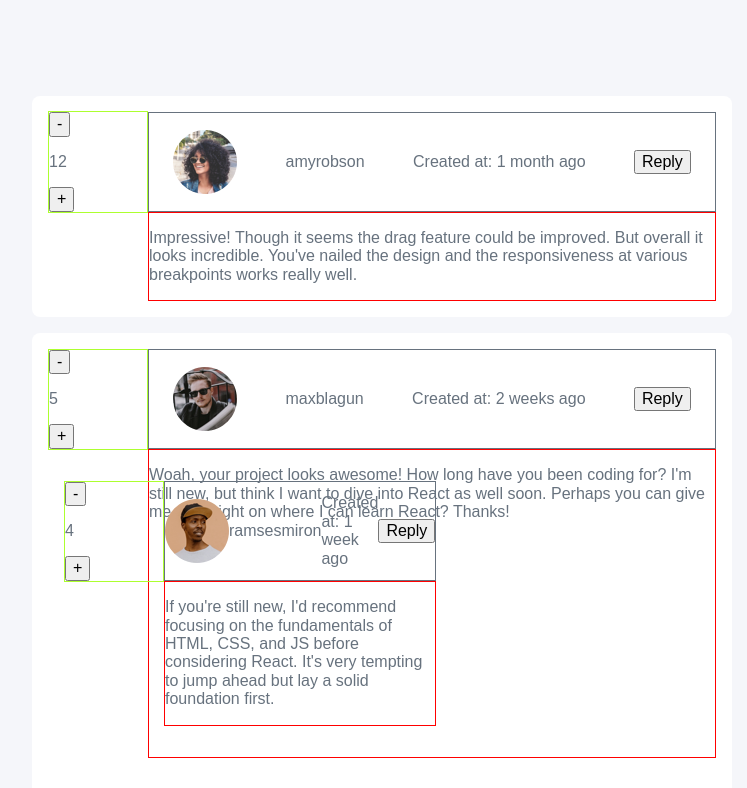
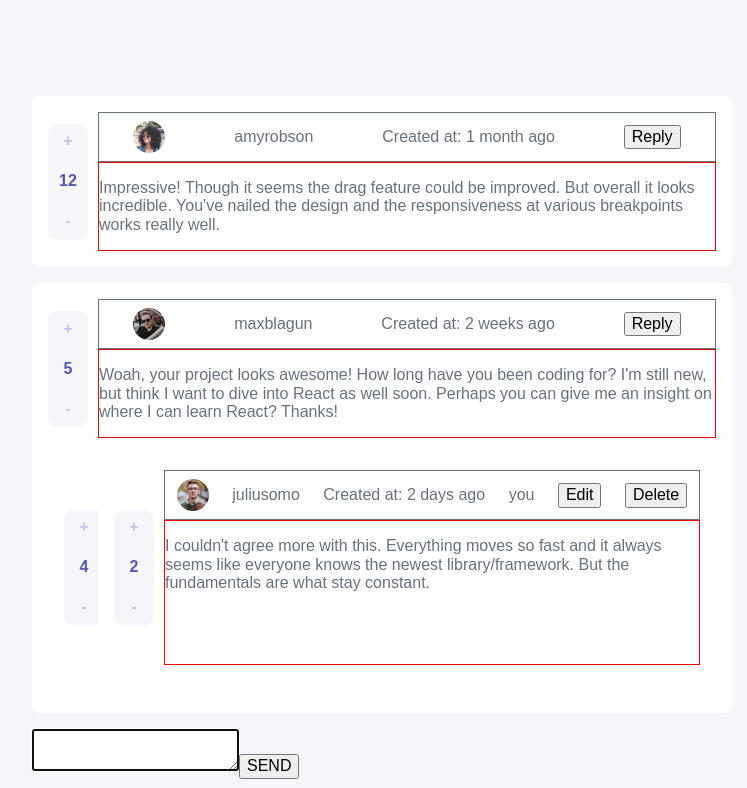
Before and after one commit to angelicamarttins/comments-section, a React (Vite) app: page / in a window 1280 px wide. Shown: the top 788 px of the page, without its empty margins (258-1005 px from the left). Built offline with nearby package versions, Linux system fonts and the light colour scheme.

Commit message:
fea: style score

```diff
--- a/src/Components/Comments/Comments.styles.ts
+++ b/src/Components/Comments/Comments.styles.ts
@@ -1,36 +1,74 @@
 import styled from 'styled-components'
 
 export const Wrapper = styled.div`
-	background-color: ${({ theme }) => theme.colors.white};
-
-	border-radius: 8px;
+	display: grid;
+	grid-template-rows: 50px 1fr;
+	grid-template-columns: 50px 1fr;
 
 	padding: 1rem;
 	margin: 1rem 0;
+	border-radius: 8px;
 
-	display: grid;
-	grid-template-rows: 100px 1fr;
-	grid-template-columns: 100px 1fr;
+	background-color: ${({ theme }) => theme.colors.white};
 `
 
 export const InfoLine = styled.div`
-	border: 1px solid;
+	display: flex;
+	justify-content: space-around;
+	align-items: center;
 
 	grid-area: 1 / 2 / 1 / 2;
 
-	display: flex;
-	justify-content: space-around;
-	align-items: center;
+	border: 1px solid;
 `
 
 export const CommentLine = styled.div`
 	grid-area: 2 / 2 / 2 / 2;
-  border: 1px solid red;
+
+	border: 1px solid red;
 `
 
-export const Score = styled.div`
-  border: 1px solid greenyellow;
+export const ScoreWrapper = styled.div`
+	display: flex;
+	flex-direction: column;
+	justify-content: center;
+	align-items: center;
 
-  /* grid-area: 1 / 1 / 2 / 1; */
-  align-self: center;
+	grid-area: 1 / 1 / 3 / 1;
+	align-self: center;
+
+	width: 40px;
+	height: 100px;
+	padding: 0.5rem 0;
+	border-radius: 10px;
+
+	background-color: ${({ theme }) => theme.colors.grayLight};
 `
+
+export const ScoreButton = styled.button`
+	width: 100%;
+	height: 100%;
+	padding: 0.35rem 0;
+	border: none;
+
+	background-color: transparent;
+	color: ${({ theme }) => theme.colors.blueSoft};
+
+	font-weight: bold;
+	cursor: pointer;
+
+	:hover {
+		color: ${({ theme }) => theme.colors.blueDark};
+	}
+`
+
+export const ScoreCount = styled.p`
+	color: ${({ theme }) => theme.colors.blueDark};
+
+	font-weight: ${({ theme }) => theme.fonts.weight.bold};
+`
+
+export const Image = styled.img`
+	width: 32px;
+	height: 32px;
+`
--- a/src/Components/Comments/Comments.tsx
+++ b/src/Components/Comments/Comments.tsx
@@ -1,4 +1,12 @@
-import { CommentLine, InfoLine, Score, Wrapper } from './Comments.styles'
+import {
+	CommentLine,
+	Image,
+	InfoLine,
+	ScoreButton,
+	ScoreCount,
+	ScoreWrapper,
+	Wrapper
+} from './Comments.styles'
 import { CommentsType, UserType } from '../../Types/Types'
 
 import { Modal } from '../Modal'
@@ -49,24 +57,29 @@ export const Comments = ({
 
 	return (
 		<Wrapper>
-			<Score>
-				<button disabled={didUserDecrementVote} onClick={onDecrementScore}>
+			<ScoreWrapper>
+				<ScoreButton disabled={didUserIncrementVote} onClick={onIncrementScore}>
+					+
+				</ScoreButton>
+
+				<ScoreCount>{updatedScore}</ScoreCount>
+
+				<ScoreButton disabled={didUserDecrementVote} onClick={onDecrementScore}>
 					-
-				</button>
-				<p>{updatedScore}</p>
-				<button disabled={didUserIncrementVote} onClick={onIncrementScore}>
-					+
-				</button>
-			</Score>
+				</ScoreButton>
+			</ScoreWrapper>
+
 			<InfoLine>
-				<img src={webp} alt={`${username} photo`} />
+				<Image src={webp} alt={`${username} photo`} />
 				<p>{username}</p>
 				<p>Created at: {createdAt}</p>
+
 				{username !== currentUser.username && (
 					<div>
 						<button onClick={onShowNewReply}>Reply</button>
 					</div>
 				)}
+
 				{username === currentUser.username && (
 					<>
 						<p>you</p>
@@ -79,6 +92,7 @@ export const Comments = ({
 					</>
 				)}
 			</InfoLine>
+
 			<CommentLine>
 				{showUpdateComment ? (
 					<TextArea
--- a/src/Utils/theme.ts
+++ b/src/Utils/theme.ts
@@ -1,14 +1,14 @@
 export const theme = {
 	colors: {
-		blueDark: 'hsl(238, 40%, 52%)',
-		blueSoft: 'hsl(239, 57%, 85%)',
-		grayDark: 'hsl(212, 24%, 26%)',
-		grayLight: 'hsl(228, 33%, 97%)',
-		grayMedium: 'hsl(211, 10%, 45%)',
-		graySoft: 'hsl(223, 19%, 93%)',
-		red: 'hsl(358, 79%, 66%)',
-		redSoft: 'hsl(357, 100%, 86%)',
-		white: 'hsl(0, 0%, 100%)'
+		blueDark: '#5357B6',
+		blueSoft: '#c5c6ef',
+		grayDark: '#324152',
+		grayLight: '#f5f6fa',
+		grayMedium: '#67727e',
+		graySoft: '	#eaecf1',
+		red: '#ed6468',
+		redSoft: '#ffb8bb',
+		white: '#fff'
 	},
 	fonts: {
 		weight: {
```
